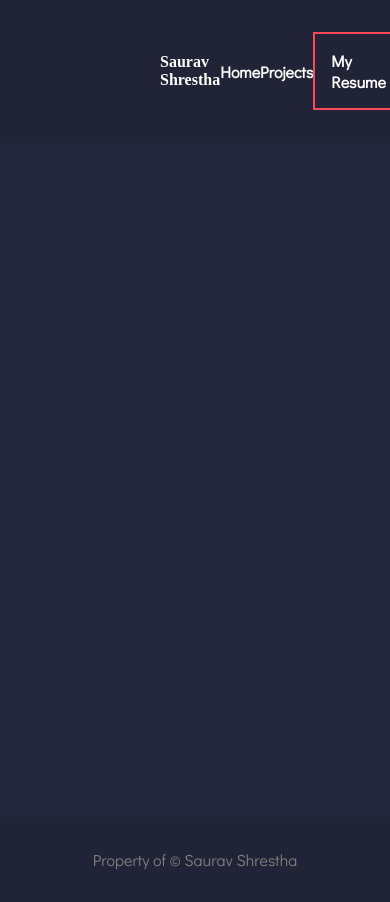
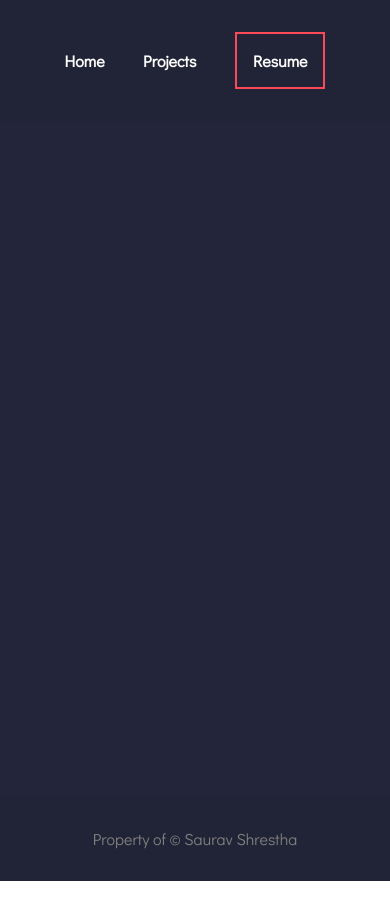
Before and after one commit to SauravSth/portfolio, a React (Vite) app: page / in a window 390 px wide. After the commit the page ends 881 px from the top, so only its background shows below. Built offline with nearby package versions, Linux system fonts and the light colour scheme; a web font is replaced by a local one.

Commit message:
style changes and media queries

```diff
--- a/src/App.css
+++ b/src/App.css
@@ -70,7 +70,7 @@ main {
 	display: grid;
 	grid-template-columns: repeat(4, 1fr);
 	grid-template-rows: auto;
-	row-gap: 3em;
+	gap: 3em;
 }
 
 .card {
@@ -143,3 +143,55 @@ main {
 .projectLanguage h2 {
 	color: var(--color-secondary);
 }
+
+/* RESPONSIVE CSS */
+@media screen and (max-width: 1650px) {
+	#cardWrapper {
+		grid-template-columns: 1fr 1fr;
+	}
+	nav li {
+		margin-right: 20px;
+	}
+	nav li:last-child {
+		margin-right: 0;
+	}
+	#projectContainer {
+		grid-template-columns: 1fr;
+	}
+}
+@media screen and (max-width: 1200px) {
+	#cardWrapper {
+		grid-column: span 4;
+	}
+	nav {
+		padding: 2em 5em;
+	}
+	.links {
+		display: flex;
+		justify-content: space-between;
+		width: 100%;
+	}
+	#bannerRight {
+		display: none;
+	}
+	.aside {
+		grid-column: 1/4;
+	}
+}
+@media screen and (max-width: 750px) {
+	nav {
+		padding: 2em;
+	}
+	.navLeft {
+		display: none;
+	}
+	.navRight {
+		width: 80%;
+	}
+	#cardWrapper {
+		grid-template-columns: 1fr;
+	}
+	.card {
+		width: 100%;
+	}
+}
--- a/src/components/MyLinks.jsx
+++ b/src/components/MyLinks.jsx
@@ -3,7 +3,8 @@ import { Link } from 'react-router-dom';
 export default function MyLinks() {
 	return (
 		<div id="myLinksWrapper">
-			<h1 className="heading">Some of my links: </h1>
+			<h1 className="heading">My links: </h1>
+			<div className="links">
 				<div className="titleAndLink">
 					<div
 						className="icon"
@@ -29,6 +30,7 @@ export default function MyLinks() {
 						Github
 					</Link>
 				</div>
+			</div>
 			<div className="email">
 				<h1 className="heading">Email me on </h1>
 				<div className="titleAndLink">
--- a/src/components/Navbar.jsx
+++ b/src/components/Navbar.jsx
@@ -5,7 +5,7 @@ import pdf from '../files/Resume.pdf';
 export default function Navbar() {
 	return (
 		<nav>
-			<div className="navLeft">Saurav Shrestha</div>
+			<div className="navLeft"></div>
 			<div className="navRight">
 				<ul>
 					<li>
@@ -17,7 +17,7 @@ export default function Navbar() {
 
 					<li>
 						<Link to={pdf} target="_blank">
-							My Resume
+							Resume
 						</Link>
 					</li>
 				</ul>
--- a/src/pages/Home.jsx
+++ b/src/pages/Home.jsx
@@ -26,7 +26,8 @@ export default function Contact() {
 				<div id="bannerLeft">
 					<h1 className="bannerText">
 						Hello! I'm Saurav.👋
-						<br /> An aspiring full stack developer.
+						<br /> A full stack developer in specializing in MERN
+						Stack.
 					</h1>
 					<p className="subheading">
 						Learning to become a Full-Stack Developer. Proficient in
--- a/src/pages/Project.jsx
+++ b/src/pages/Project.jsx
@@ -21,7 +21,7 @@ export default function Contact() {
 	}, []);
 	return (
 		<>
-			<h1 className="heading">Here are some of my projects!</h1>
+			<h1 className="heading">Some of my projects!</h1>
 			<div id="projectContainer">{projects}</div>
 		</>
 	);
```
Lines whose indentation alone changed are shown as unchanged.
